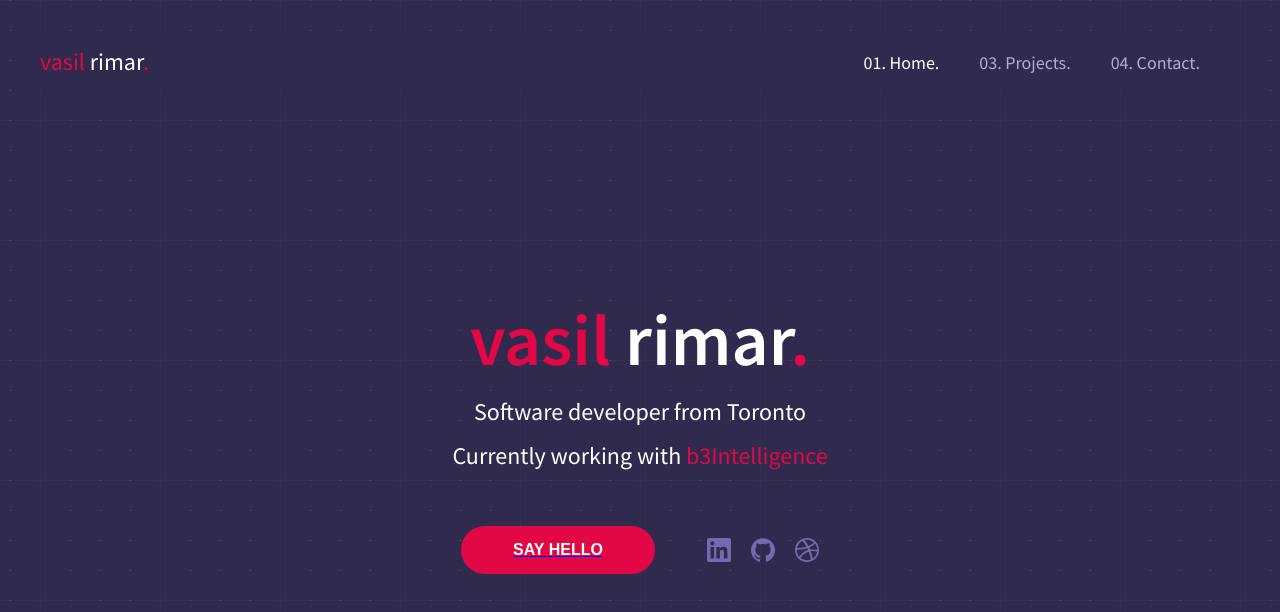
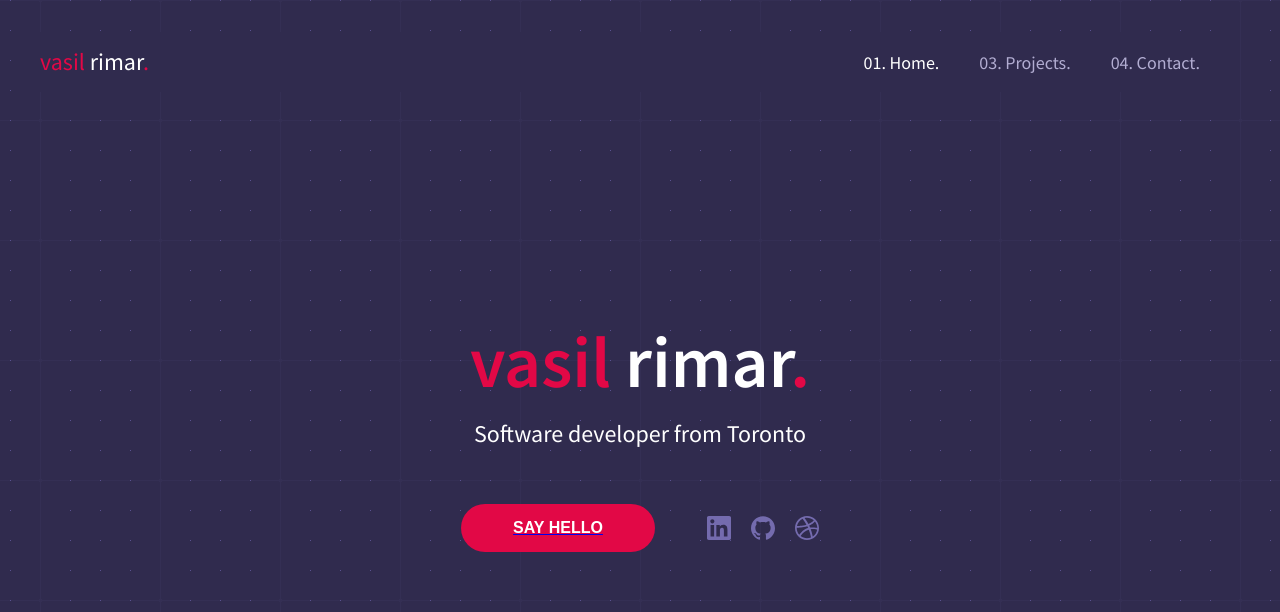
Before and after one commit to vrimar/vasil.ca, a Next.js app: page / in a window 1280 px wide. Shown: the top 612 px of the page. Built offline with nearby package versions, Linux system fonts and the light colour scheme.

Commit message:
Update home page content

```diff
--- a/src/pages/index.tsx
+++ b/src/pages/index.tsx
@@ -15,10 +15,6 @@ export default function Index() {
             <span className="accent-color">.</span>
           </h1>
           <p>Software developer from Toronto</p>
-          <p>
-            Currently working with{" "}
-            <span className="accent-color">b3Intelligence</span>
-          </p>
           <div className="home-banner-footer">
             <Link href="/contact">
               <Button>Say hello</Button>
```
